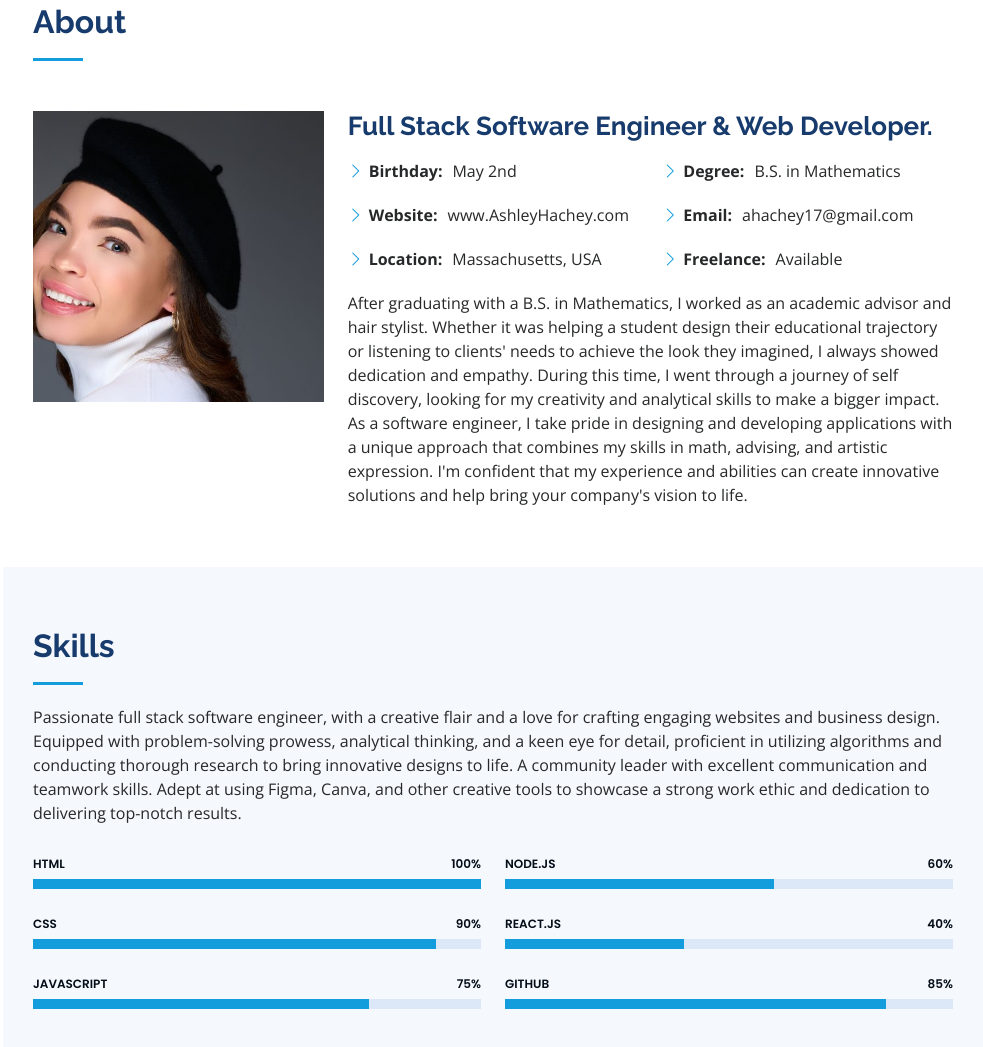
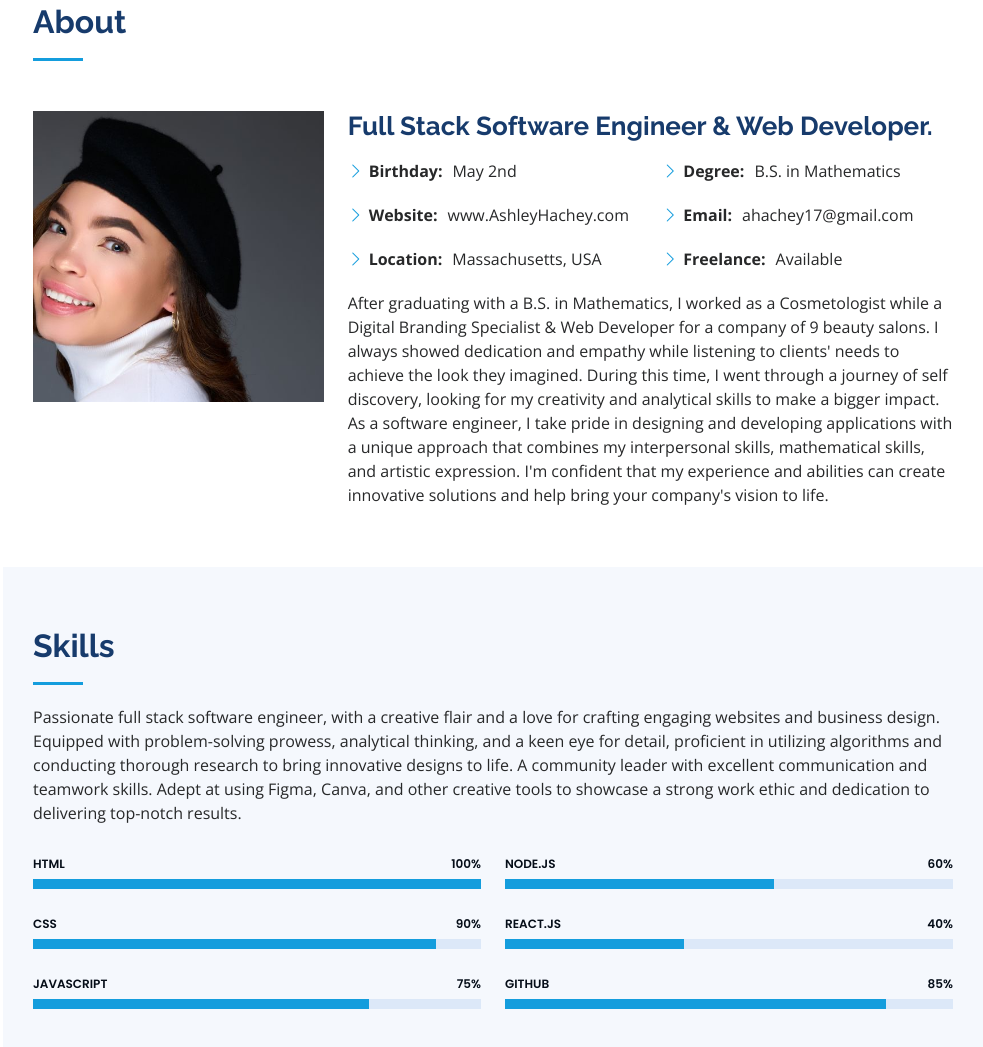
Before and after one commit to AHachey17/portfolio-2.1, a plain HTML site: page index.html in a window 1280 px wide. Shown: the part 857-1904 px from the top of the page, without its empty margins (297-1280 px from the left). Drawn offline with nearby package versions, Linux system fonts and the light colour scheme.

Commit message:
update about me

```diff
--- a/index.html
+++ b/index.html
@@ -189,17 +189,17 @@
                 </div>
               </div>
               <p>
-                After graduating with a B.S. in Mathematics, I worked as an
-                academic advisor and hair stylist. Whether it was helping a
-                student design their educational trajectory or listening to
-                clients' needs to achieve the look they imagined, I always
-                showed dedication and empathy. During this time, I went through
+                After graduating with a B.S. in Mathematics, I worked as a
+                Cosmetologist while a Digital Branding Specialist & Web
+                Developer for a company of 9 beauty salons. I always showed
+                dedication and empathy while listening to clients' needs to
+                achieve the look they imagined. During this time, I went through
                 a journey of self discovery, looking for my creativity and
                 analytical skills to make a bigger impact. As a software
                 engineer, I take pride in designing and developing applications
-                with a unique approach that combines my skills in math,
-                advising, and artistic expression. I'm confident that my
-                experience and abilities can create innovative solutions and
+                with a unique approach that combines my interpersonal skills,
+                mathematical skills, and artistic expression. I'm confident that
+                my experience and abilities can create innovative solutions and
                 help bring your company's vision to life.
               </p>
             </div>
```
